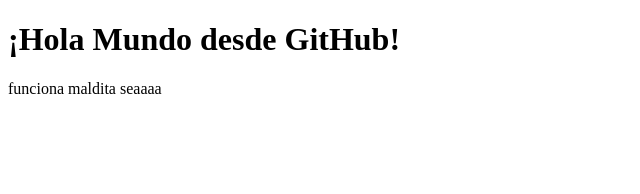
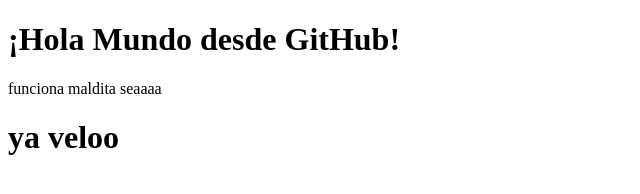
Before and after one commit to jared-cell/mi-primer-repositorio, a plain HTML site: page index.html in a window 1280 px wide. Shown: the whole page, without its empty margins (0-640 px from the left). Drawn offline with Linux system fonts and the light colour scheme.

```diff
--- a/index.html
+++ b/index.html
@@ -6,5 +6,6 @@
 <body>
 <h1>¡Hola Mundo desde GitHub!</h1>
 <p>funciona maldita seaaaa</p>
+<h1>ya veloo</h1>
 </body>
 </html>
```
